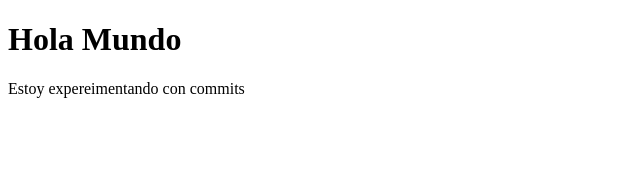
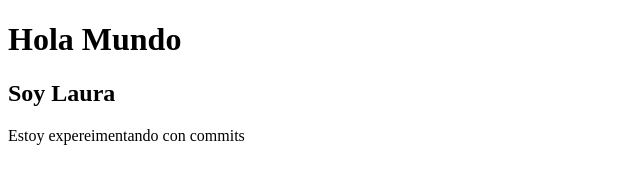
Before and after one commit to Laura-rodriguez06/New-repo, a plain HTML site: page index.html in a window 1280 px wide. Shown: the whole page, without its empty margins (0-640 px from the left). Drawn offline with Linux system fonts and the light colour scheme.

Commit message:
agregue un nuevo texto en index.html

```diff
--- a/index.html
+++ b/index.html
@@ -5,6 +5,7 @@
     </head>
 <body>
     <h1>Hola Mundo</h1>
+    <h2> Soy Laura</h2>
     <p> Estoy expereimentando con commits</p>
 </body>
 </html>
```
